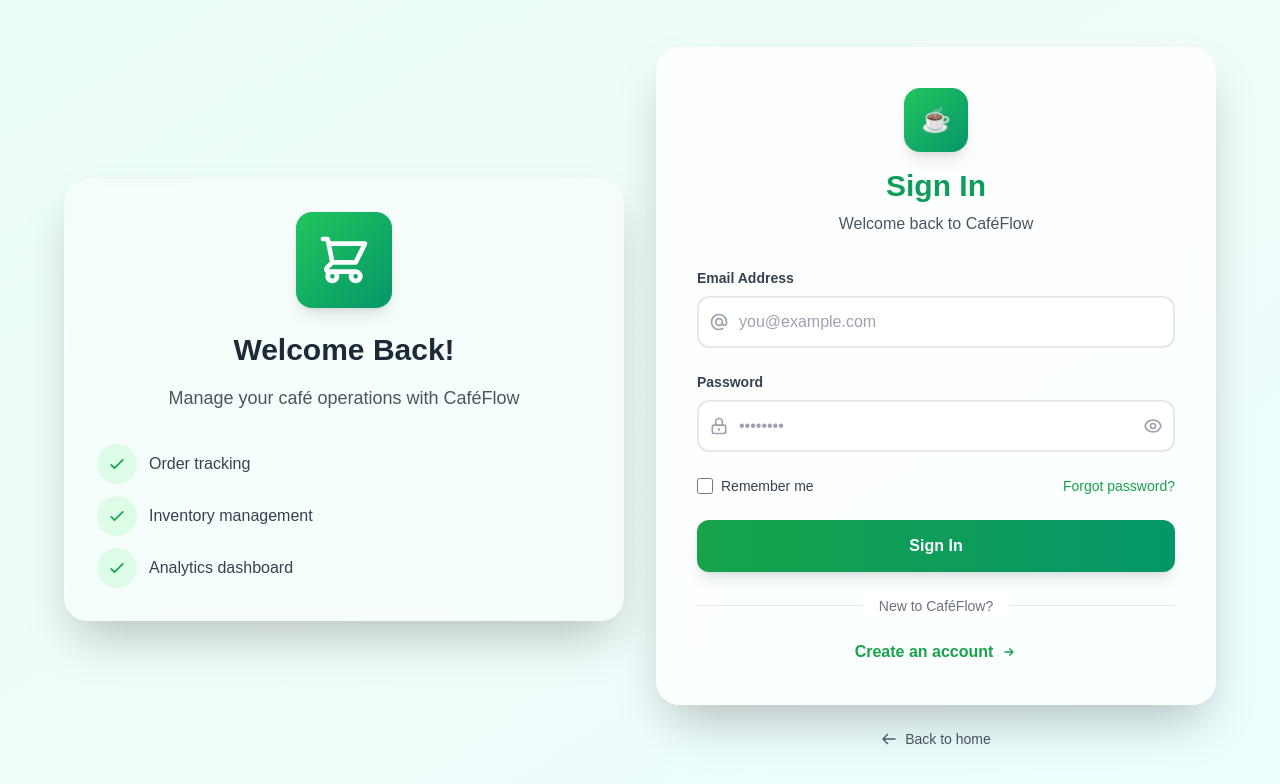
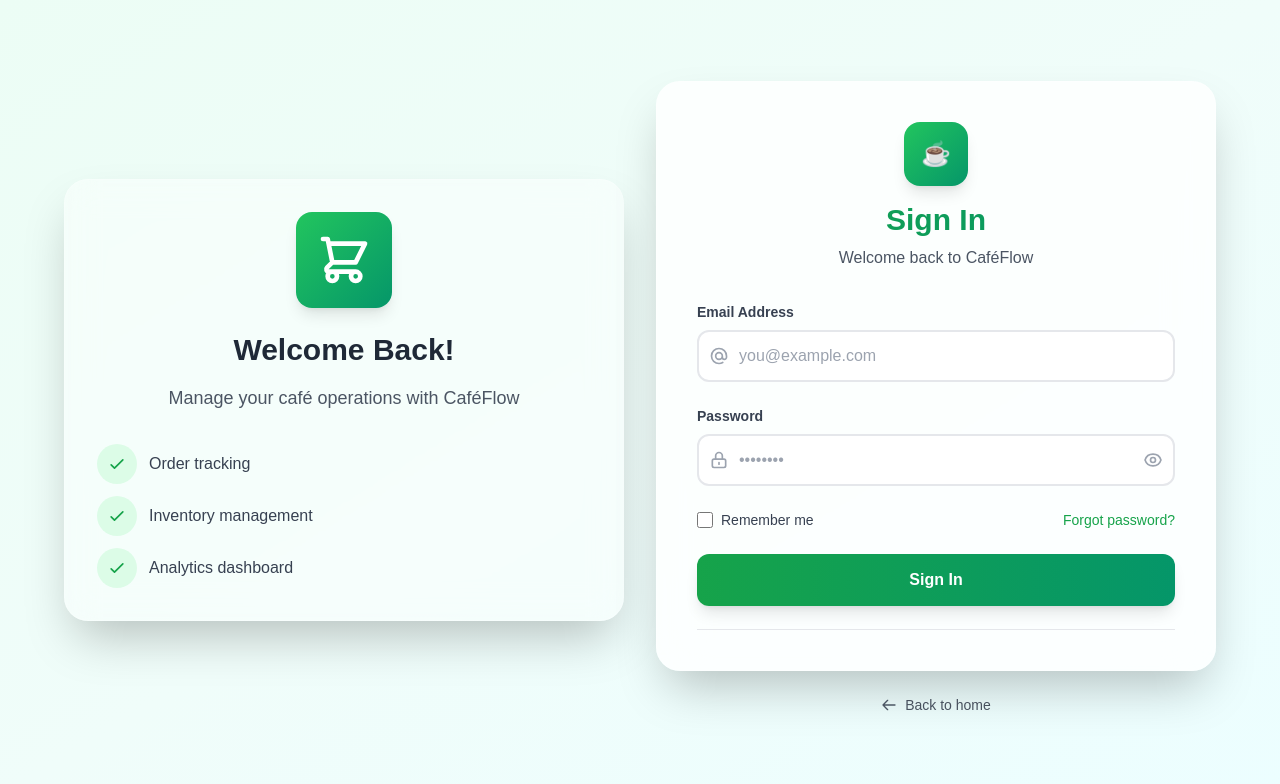
Before and after one commit to shreyanshuacharya/final-year-project, a Next.js app in the folder cafe_management_system/: page /login in a window 1280 px wide. Shown: the top 784 px of the page. Built offline with nearby package versions, Linux system fonts and the light colour scheme; no server answers.

Commit message:
changes in login page

```diff
--- a/cafe_management_system/app/login/page.tsx
+++ b/cafe_management_system/app/login/page.tsx
@@ -215,20 +215,20 @@
               <div className="absolute inset-0 flex items-center">
                 <div className="w-full border-t border-gray-200"></div>
               </div>
-              <div className="relative flex justify-center text-sm">
+              {/* <div className="relative flex justify-center text-sm">
                 <span className="px-4 bg-white text-gray-500">New to CaféFlow?</span>
-              </div>
+              </div> */}
             </div>
 
             {/* Sign Up Link */}
-            <div className="text-center">
+            {/* <div className="text-center">
               <Link href="/signup" className="inline-flex items-center text-primary-600 hover:text-primary-700 font-semibold transition group">
                 Create an account
                 <svg className="ml-2 w-4 h-4 transform group-hover:translate-x-1 transition-transform" fill="none" stroke="currentColor" viewBox="0 0 24 24">
                   <path strokeLinecap="round" strokeLinejoin="round" strokeWidth={2} d="M13 7l5 5m0 0l-5 5m5-5H6" />
                 </svg>
               </Link>
-            </div>
+            </div> */}
           </div>
 
           {/* Back to Home */}
```
